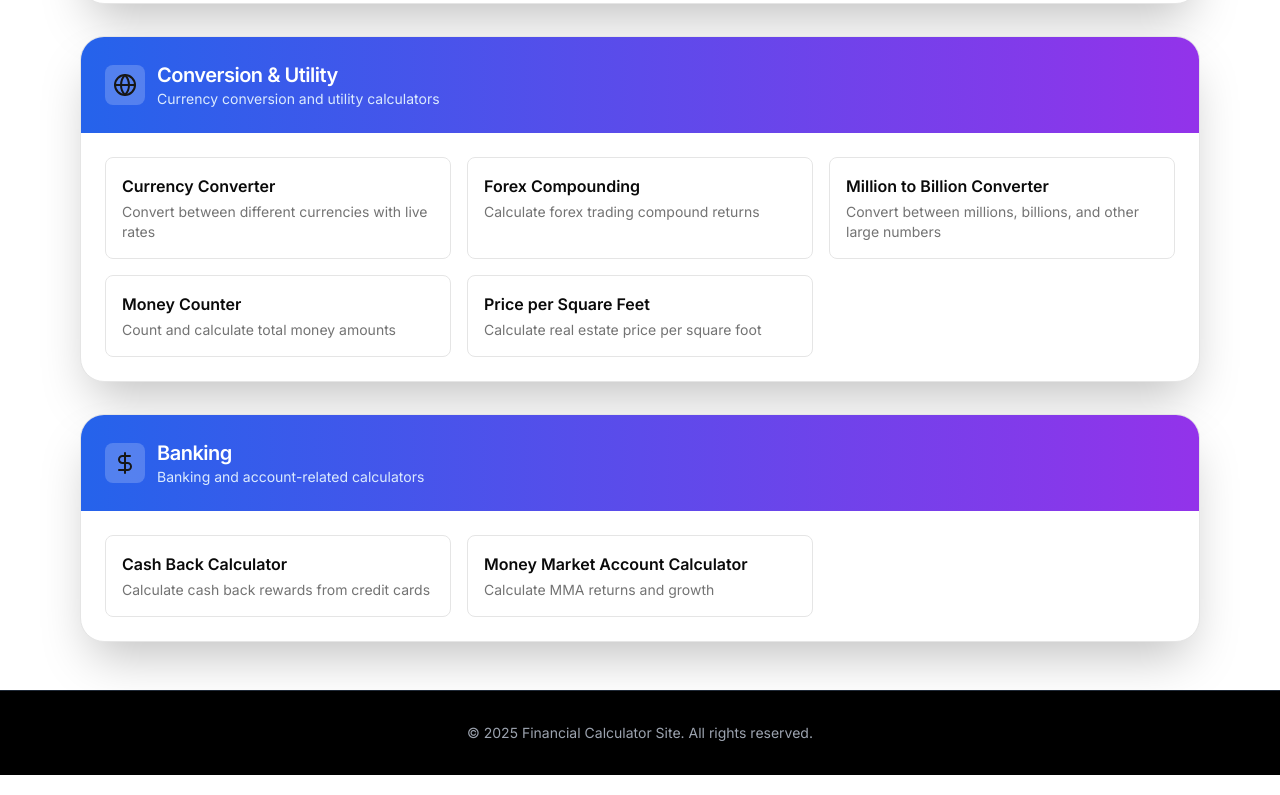
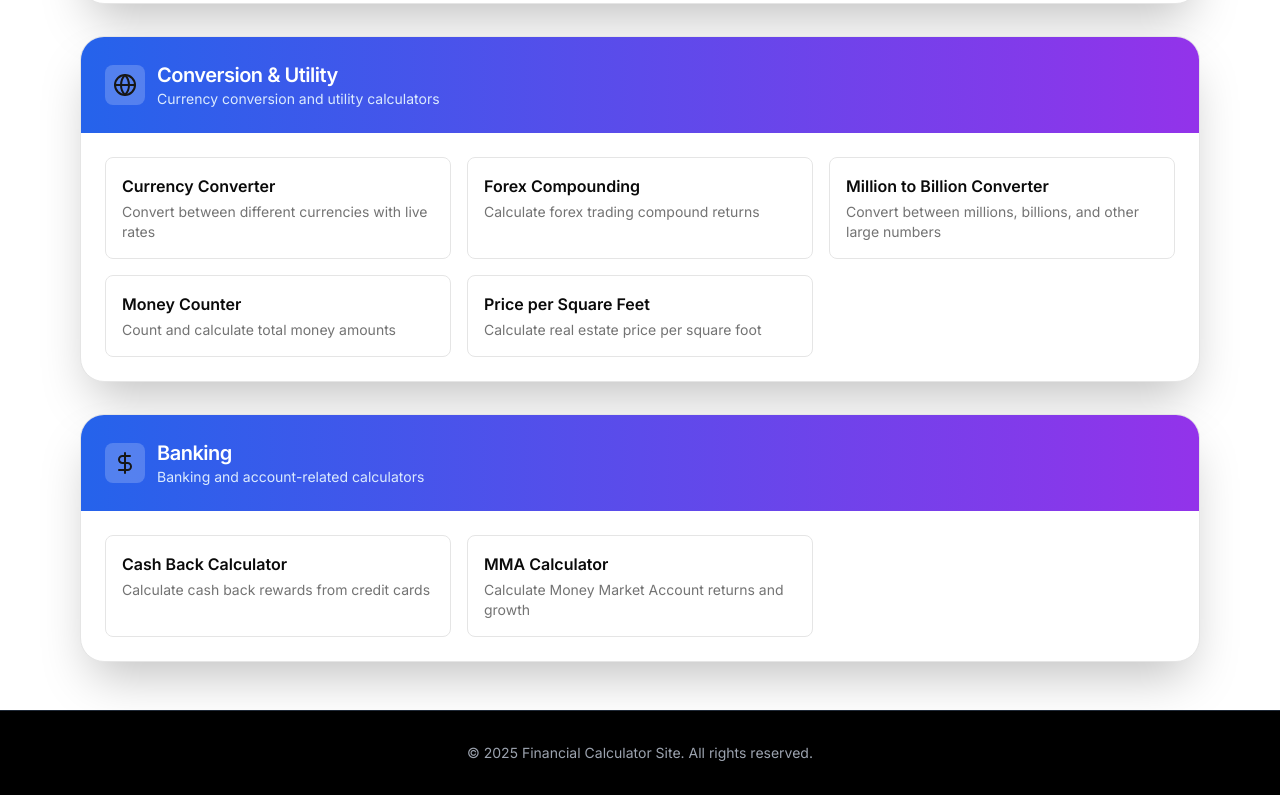
Before and after one commit to shubh3690/Vaultify-Enterprises-Private-Limited, a Next.js app: page / in a window 1280 px wide. Shown: the part 1766-2561 px from the top of the page. Built offline with nearby package versions, Linux system fonts and the light colour scheme.

Commit message:
minor bug fixes

```diff
--- a/app/calculators/[slug]/page.tsx
+++ b/app/calculators/[slug]/page.tsx
@@ -75,7 +75,7 @@ export default async function CalculatorPage({
 }: {
     params: { slug: string }
 }) {
-    const { slug } = params
+    const { slug } = await params
     const calculators = getAllCalculators()
     const calculator = calculators.find((calc) => calc.slug === slug)
 
--- a/lib/calculator-data.tsx
+++ b/lib/calculator-data.tsx
@@ -219,8 +219,8 @@ export const calculatorCategories: CalculatorCategory[] = [
             },
             {
                 slug: "mma-calculator",
-                title: "Money Market Account Calculator",
-                description: "Calculate MMA returns and growth",
+                title: "MMA Calculator",
+                description: "Calculate Money Market Account returns and growth",
                 category: "banking",
             },
         ],
```
